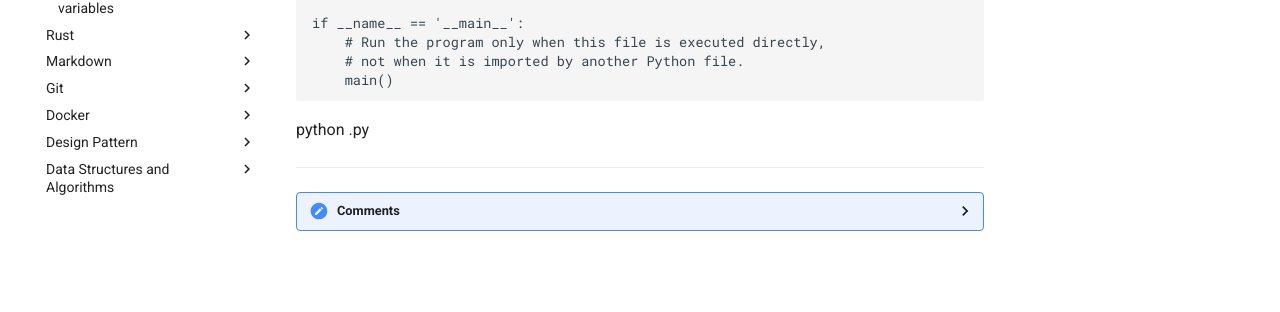
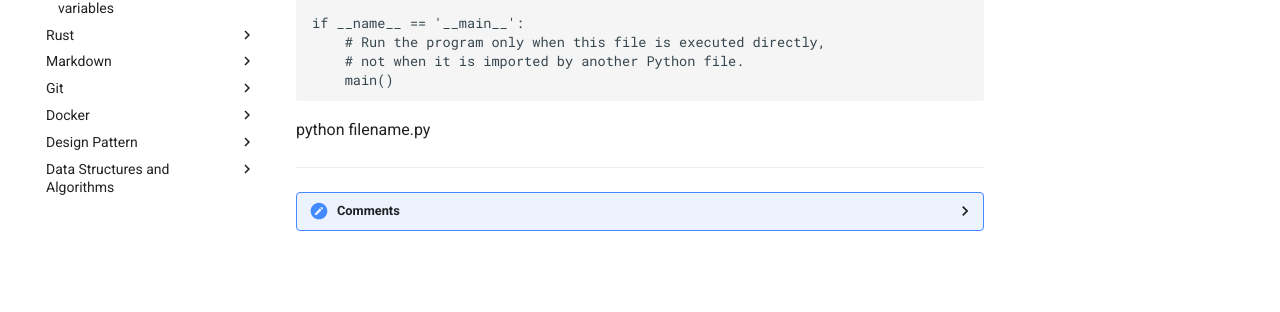
Before and after one commit to ashe-c0de/ashe-wiki, an MkDocs documentation site: the page built from docs/lang/python/hello-python.md, in a window 1280 px wide. Shown: the part 340-652 px from the top of the page. Built offline with MkDocs 1.6.1 and Material for MkDocs 9.7.7, drawn with Linux system fonts in a browser that asks for light colours; comment, search, counter and statistics services are not loaded.

Commit message:
Update hello-python.md

````diff
--- a/docs/lang/python/hello-python.md
+++ b/docs/lang/python/hello-python.md
@@ -9,4 +9,4 @@ if __name__ == '__main__':
     main()
 ```
 
-python <filename>.py
+python filename.py
````
